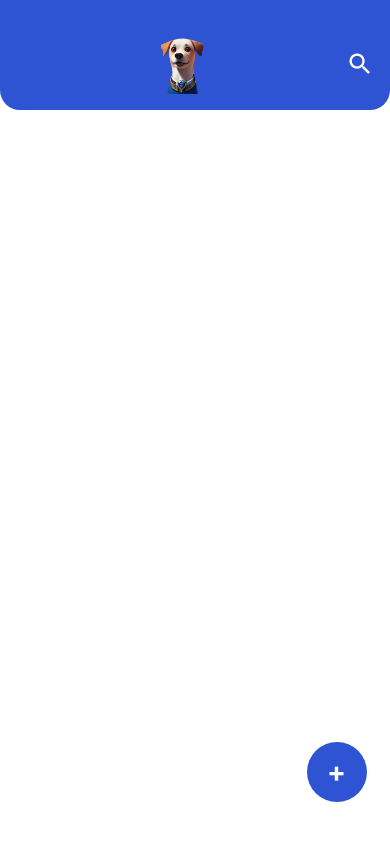
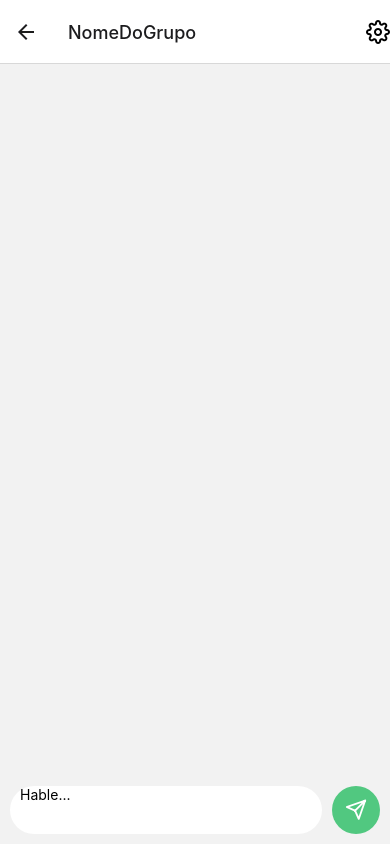
Before and after one commit to RatanabaGroup/RatanabaChat, a React Native app in the folder ratanaba/: screen /Chat in a window 390 px wide. Before the commit this address had no page. Built offline with nearby package versions, Linux system fonts and the light colour scheme.

Commit message:
paginas de chat

```diff
--- a/ratanaba/src/components/ChatConfig/index.js
+++ b/ratanaba/src/components/ChatConfig/index.js
@@ -1,72 +1,72 @@
-// import React from 'react';
-// import { View, Text, StyleSheet, TouchableOpacity, FlatList, Button } from 'react-native';
-// import { SafeAreaView } from 'react-native-safe-area-context';
-// // import auth from '@react-native-firebase/auth';
-// // import firestore from '@react-native-firebase/firestore';
+import React from 'react';
+import { View, Text, StyleSheet, TouchableOpacity, FlatList, Button } from 'react-native';
+import { SafeAreaView } from 'react-native-safe-area-context';
+// import auth from '@react-native-firebase/auth';
+// import firestore from '@react-native-firebase/firestore';
 
-
+export default function ChatConfig() {
 // export default function ChatConfig({ route }) {
-//   // const user = auth().displayName.toJSON();
+  // const user = auth().displayName.toJSON();
 //   const { data, thread } = route.params || {};
 
-//   return (
-//     <SafeAreaView>
-//       <View style={styles.header}>
-//         <Text style={styles.nameText}>Participantes</Text>
-//       </View>
+  return (
+    <SafeAreaView>
+      <View style={styles.header}>
+        <Text style={styles.nameText}>Participantes</Text>
+      </View>
 
-//       <TouchableOpacity >
-//         <View style={styles.row}>
+      <TouchableOpacity >
+        <View style={styles.row}>
 
-//           <View style={styles.content}>
-//             <Text style={styles.contentText}>{user}</Text>
-//           </View>
+          <View style={styles.content}>
+            <Text style={styles.contentText}>nome</Text>
+          </View>
 
-//           <View style={styles.content}>
-//             <Text style={styles.contentText}>cargo</Text>
-//           </View>
+          <View style={styles.content}>
+            <Text style={styles.contentText}>cargo</Text>
+          </View>
 
-//         </View>
+        </View>
 
-//         <View style={styles.bottomBorder} />
+        <View style={styles.bottomBorder} />
 
-//       </TouchableOpacity>
-//     </SafeAreaView>
-//   )
-// }
+      </TouchableOpacity>
+    </SafeAreaView>
+  )
+}
 
-// const styles = StyleSheet.create({
-//   header: {
-//     flexDirection: 'row',
-//     justifyContent: 'center',
-//     marginTop: 50,
-//     marginBottom: 40,
-//   },
-//   nameText: {
-//     fontSize: 24,
-//     fontWeight: 'bold',
-//     color: '#000',
-//     justifyContent: 'center'
-//   },
-//   row: {
-//     paddingHorizontal: 20,
-//     paddingVertical: 12,
-//     flexDirection: 'row',
-//     alignItems: 'center',
-//     justifyContent: 'space-between',
-//     marginVertical: 4,
-//   },
-//   content: {
-//     flexDirection: 'row',
-//   },
-//   contentText: {
-//     color: '#8B8B8B',
-//     fontSize: 16,
-//     marginTop: 2,
-//   },
-//   bottomBorder: {
-//     height: 1,
-//     backgroundColor: '#FFF',
-//     marginHorizontal: 10,
-//   }
-// })
+const styles = StyleSheet.create({
+  header: {
+    flexDirection: 'row',
+    justifyContent: 'center',
+    marginTop: 50,
+    marginBottom: 40,
+  },
+  nameText: {
+    fontSize: 24,
+    fontWeight: 'bold',
+    color: '#000',
+    justifyContent: 'center'
+  },
+  row: {
+    paddingHorizontal: 20,
+    paddingVertical: 12,
+    flexDirection: 'row',
+    alignItems: 'center',
+    justifyContent: 'space-between',
+    marginVertical: 4,
+  },
+  content: {
+    flexDirection: 'row',
+  },
+  contentText: {
+    color: '#8B8B8B',
+    fontSize: 16,
+    marginTop: 2,
+  },
+  bottomBorder: {
+    height: 1,
+    backgroundColor: '#FFF',
+    marginHorizontal: 10,
+  }
+})
--- a/ratanaba/src/components/ChatMessage/index.js
+++ b/ratanaba/src/components/ChatMessage/index.js
@@ -1,134 +1,74 @@
-// import React, { useMemo, useState } from 'react';
-// import { View, Text, StyleSheet, TouchableOpacity, TextInput, Alert } from 'react-native';
-// // import auth from '@react-native-firebase/auth';
-// // import firestore from '@react-native-firebase/firestore';
+import { View, Text, StyleSheet, TouchableOpacity, TextInput, Alert } from 'react-native';
 
-// export default function ChatMessage({ data, thread }) {
-// //   const user = auth().currentUser.toJSON();
-//   const [isEditing, setIsEditing] = useState(false);
-//   const [editedText, setEditedText] = useState(data.text);
+export default function ChatMessage() {
 
-//   const isMyMessage = useMemo(() => {
-//     return data?.user?._id === user.uid
-//   }, [data])
-//   console.log(data);
+  function editMessage() {
+    Alert.alert(
+      "Editar ou deletar?",
+      "Escolha uma opção:",
+      [
+        {
+          text: "Editar",
+          onPress: () => {
+            setIsEditing(true);
+          }
+        },
+        {
+          text: "Deletar",
+          onPress: () => {
+            deleteMessage()
+          }
+        },
+        {
+          text: "Cancelar",
+          style: "cancel"
+        }
+      ]
+    );
+  }
 
-//   function editMessage(id_user, id) {
-//     if (id_user !== user?.uid) return;
+  async function updateMessage() {
+  }
 
+  async function deleteMessage() {
+  }
 
-//     Alert.alert(
-//       "Editar ou deletar?",
-//       "Escolha uma opção:",
-//       [
-//         {
-//           text: "Editar",
-//           onPress: () => {
-//             setIsEditing(true);
-//           }
-//         },
-//         {
-//           text: "Deletar",
-//           onPress: () => {
-//             deleteMessage(id)
-//           }
-//         },
-//         {
-//           text: "Cancelar",
-//           style: "cancel"
-//         }
-//       ]
-//     );
-//   }
+  return (
+    <View style={styles.container}>
+      <TouchableOpacity onPress={() => editMessage()}>
+        <View style={[styles.messageBox, {
+          borderBottomWidth: 1,
+        }
+        ]}
+        >
+          <Text style={styles.name}>displayName</Text>
 
-//   async function updateMessage(documentId) {
-//     // console.log(documentId);
-//     // try {
-//     //   await firestore()
-//     //     .collection('MESSAGE_THREADS')
-//     //     .doc(thread)
-//     //     .collection('MESSAGES')
-//     //     .doc(documentId)
-//     //     .update({
-//     //       text: editedText
-//     //     });
-//     //   setIsEditing(false);
-//     // } catch (error) {
-//     //   console.error('Erro ao atualizar mensagem:', error);
-//     }
-//   }
+          <Text style={styles.message}>mensagem</Text>
 
-//   async function deleteMessage(documentId) {
-//     // try {
-//     //   await firestore()
-//     //     .collection('MESSAGE_THREADS')
-//     //     .doc(thread)
-//     //     .collection('MESSAGES')
-//     //     .doc(documentId)
-//     //     .delete();
-//     // } catch (error) {
-//     //   console.error('Erro ao atualizar mensagem:', error);
-//     // }
-//   }
+          <Text style={styles.hour}>hora</Text>
 
+        </View>
+      </TouchableOpacity>
+    </View>
+  );
 
-//   const handleTextChange = (text) => {
-//     setEditedText(text);
-//   };
+}
 
-//   return (
-//     <View style={styles.container}>
-//       <TouchableOpacity onPress={() => editMessage(data?.user?._id, data?._id)}>
-//         <View style={[styles.messageBox, {
-//           backgroundColor: data.system === true ? 'transparent' : isMyMessage ? '#DCF8C5' : '#FFF',
-//           marginLeft: isMyMessage ? 50 : 0,
-//           marginRight: isMyMessage ? 0 : 50,
-//           borderBottomWidth: 1,
-//           borderBottomColor: data.system === true ? '#000' : 'transparent'
-//         }
-//         ]}
-//         >
-//           {!isMyMessage &&
-//             <Text style={styles.name}>{data?.user?.displayName}</Text>
-//           }
-
-//           {isEditing ? (
-//             <TextInput
-//               value={editedText}
-//               onChangeText={handleTextChange}
-//               onBlur={() => updateMessage(data._id)}
-//               autoFocus
-//             />
-
-//           ) : (
-//             <Text style={styles.message}>{editedText}</Text>
-//           )}
-
-//           <Text style={styles.hour}>
-//             {new Date(data?.createdAt?.nanoseconds * 1000 + data?.createdAt?.seconds).toLocaleTimeString('pt-BR', {timeZone: 'America/Sao_Paulo', hour: '2-digit', minute: '2-digit'})}
-//           </Text>
-
-//         </View>
-//       </TouchableOpacity>
-//     </View>
-//   );
-
-
-// const styles = StyleSheet.create({
-//   container: {
-//     padding: 10,
-//   },
-//   messageBox: {
-//     borderRadius: 5,
-//     padding: 10
-//   },
-//   name: {
-//     color: '#F53745',
-//     fontWeight: 'bold',
-//     marginBottom: 5,
-//   },
-//   hour:{
-//     marginLeft: 280,
-//     fontSize: 10
-//   }
-// });
+const styles = StyleSheet.create({
+  container: {
+    padding: 10,
+  },
+  messageBox: {
+    borderRadius: 5,
+    padding: 10
+  },
+  name: {
+    color: '#F53745',
+    fontWeight: 'bold',
+    marginBottom: 5,
+  },
+  hour:{
+    marginLeft: 280,
+    fontSize: 10
+  }
+});
--- a/ratanaba/src/pages/Chat/index.js
+++ b/ratanaba/src/pages/Chat/index.js
@@ -1,149 +1,150 @@
-// import React, { useState, useEffect } from 'react';
-// import { View, Text, StyleSheet, SafeAreaView, FlatList,
-//         KeyboardAvoidingView, Platform, TextInput, TouchableOpacity } from 'react-native';
+import React, { useState, useEffect } from 'react';
+import { View, Text, StyleSheet, SafeAreaView, FlatList,
+        KeyboardAvoidingView, Platform, TextInput, TouchableOpacity } from 'react-native';
 
-// // import auth from '@react-native-firebase/auth';
-// // import firestore from '@react-native-firebase/firestore';
+// import auth from '@react-native-firebase/auth';
+// import firestore from '@react-native-firebase/firestore';
 
-// import ChatMessage from '../../components/ChatMessage';
+import ChatMessage from '../../components/ChatMessage';
 
-// import Feather from 'react-native-vector-icons/Feather';
+import Feather from 'react-native-vector-icons/Feather';
 
+export default function Chat(){
 // export default function Chat({ route }){
 
 //   const { thread } = route.params;
-//   const [messages, setMessages] = useState([]);
-//   const [input, setInput] = useState('');
+  const [messages, setMessages] = useState([]);
+  const [input, setInput] = useState('');
 
-// //   const user = auth().currentUser.toJSON();
+//   const user = auth().currentUser.toJSON();
 
-// //   useEffect(() => {
-// //     const unsubscribeListener = firestore().collection('MESSAGE_THREADS')
-// //     .doc(thread._id)
-// //     .collection('MESSAGES')
-// //     .orderBy('createdAt', 'desc')
-// //     .onSnapshot( querySnapshot => {
-// //         const messages = querySnapshot.docs.map(doc => {
-// //           const firebaseData = doc.data()
-// //           const data = {
-// //             _id: doc.id,
-// //             text: '',
-// //             createdAt: firestore.FieldValue.serverTimestamp(),
-// //             ...firebaseData
-// //           }
-// //           if(!firebaseData.system){
-// //             data.user = {
-// //               ...firebaseData.user,
-// //               name: firebaseData.user.displayName
-// //             }
-// //           }
-// //           return data;
-// //         })
-// //         setMessages(messages)
-// //     })
-// //     return () => unsubscribeListener()
-// //   }, []);
+//   useEffect(() => {
+//     const unsubscribeListener = firestore().collection('MESSAGE_THREADS')
+//     .doc(thread._id)
+//     .collection('MESSAGES')
+//     .orderBy('createdAt', 'desc')
+//     .onSnapshot( querySnapshot => {
+//         const messages = querySnapshot.docs.map(doc => {
+//           const firebaseData = doc.data()
+//           const data = {
+//             _id: doc.id,
+//             text: '',
+//             createdAt: firestore.FieldValue.serverTimestamp(),
+//             ...firebaseData
+//           }
+//           if(!firebaseData.system){
+//             data.user = {
+//               ...firebaseData.user,
+//               name: firebaseData.user.displayName
+//             }
+//           }
+//           return data;
+//         })
+//         setMessages(messages)
+//     })
+//     return () => unsubscribeListener()
+//   }, []);
 
-//   async function handleSend(){
-//     if(input === '') return;
+  async function handleSend(){
+    if(input === '') return;
 
-//     // await firestore()
-//     // .collection('MESSAGE_THREADS')
-//     // .doc(thread._id)
-//     // .collection('MESSAGES')
-//     // .add({
-//     //   text: input,
-//     //   createdAt: firestore.FieldValue.serverTimestamp(),
-//     //   user: {
-//     //     _id: user.uid,
-//     //     displayName: user.displayName
-//     //   }
-//     // })
+    // await firestore()
+    // .collection('MESSAGE_THREADS')
+    // .doc(thread._id)
+    // .collection('MESSAGES')
+    // .add({
+    //   text: input,
+    //   createdAt: firestore.FieldValue.serverTimestamp(),
+    //   user: {
+    //     _id: user.uid,
+    //     displayName: user.displayName
+    //   }
+    // })
 
-//     // await firestore()
-//     // .collection('MESSAGE_THREADS')
-//     // .doc(thread._id)
-//     // .set( {
-//     //     lastMessage: {
-//     //       text: input,
-//     //       createdAt: firestore.FieldValue.serverTimestamp(),
-//     //     }
-//     //   }, { merge: true }
-//     // )
-//     // setInput('');
-//   }
+    // await firestore()
+    // .collection('MESSAGE_THREADS')
+    // .doc(thread._id)
+    // .set( {
+    //     lastMessage: {
+    //       text: input,
+    //       createdAt: firestore.FieldValue.serverTimestamp(),
+    //     }
+    //   }, { merge: true }
+    // )
+    // setInput('');
+  }
 
-//   return (
-//     <SafeAreaView style={styles.container}>
-//       <FlatList
-//         style={{ width: '100%'}}
-//         data={messages}
-//         keyExtractor={ item => item._id}
-//         renderItem={ ({item}) => <ChatMessage data={item} thread={thread?._id}/>  }
-//         inverted={true}
-//       />
+  return (
+    <SafeAreaView style={styles.container}>
+      <FlatList
+        style={{ width: '100%'}}
+        data={messages}
+        keyExtractor={ item => item._id}
+        renderItem={ ({item}) => <ChatMessage data={item} thread={thread?._id}/>  }
+        inverted={true}
+      />
 
-//       <KeyboardAvoidingView
-//         behavior={Platform.OS === 'ios' ? "padding" : 'height'}
-//         style={{ width: '100%'}}
-//         keyboardVerticalOffset={-100}
-//       >
-//         <View style={styles.containerInput}>
+      <KeyboardAvoidingView
+        behavior={Platform.OS === 'ios' ? "padding" : 'height'}
+        style={{ width: '100%'}}
+        keyboardVerticalOffset={-100}
+      >
+        <View style={styles.containerInput}>
 
-//           <View style={styles.mainContainerInput}>
-//             <TextInput
-//               placeholder="Hable..."
-//               style={styles.textInput}
-//               value={input}
-//               onChangeText={ (text) => setInput(text) }
-//               multiline={true}
-//               autoCorrect={false}
-//             />
-//           </View>
+          <View style={styles.mainContainerInput}>
+            <TextInput
+              placeholder="Hable..."
+              style={styles.textInput}
+              value={input}
+              onChangeText={ (text) => setInput(text) }
+              multiline={true}
+              autoCorrect={false}
+            />
+          </View>
 
-//           <TouchableOpacity onPress={handleSend}>
-//             <View style={styles.buttonContainer}>
-//               <Feather name="send" size={22} color="#FFF"/>
-//             </View>
-//           </TouchableOpacity>
+          <TouchableOpacity onPress={handleSend}>
+            <View style={styles.buttonContainer}>
+              <Feather name="send" size={22} color="#FFF"/>
+            </View>
+          </TouchableOpacity>
 
-//         </View>
-//       </KeyboardAvoidingView>
-//     </SafeAreaView>
-//   );
-// }
+        </View>
+      </KeyboardAvoidingView>
+    </SafeAreaView>
+  );
+}
 
-// const styles = StyleSheet.create({
-//   container:{
-//     flex:1,
-//     justifyContent: 'center',
-//     alignItems: 'center'
-//   },
-//   containerInput:{
-//     flexDirection: 'row',
-//     margin: 10,
-//     alignItems: 'flex-end'
-//   },
-//   mainContainerInput:{
-//     flexDirection: 'row',
-//     alignItems: 'center',
-//     backgroundColor: '#FFF',
-//     flex:1,
-//     borderRadius: 25,
-//     marginRight: 10,
-//   },
-//   textInput:{
-//     flex:1,
-//     marginHorizontal: 10,
-//     maxHeight: 130,
-//     minHeight: 48,
-//   },
-//   buttonContainer:{
-//     backgroundColor: '#51c880',
-//     height: 48,
-//     width: 48,
-//     alignItems: 'center',
-//     justifyContent: 'center',
-//     borderRadius: 25,
-//   }
-// })
+const styles = StyleSheet.create({
+  container:{
+    flex:1,
+    justifyContent: 'center',
+    alignItems: 'center'
+  },
+  containerInput:{
+    flexDirection: 'row',
+    margin: 10,
+    alignItems: 'flex-end'
+  },
+  mainContainerInput:{
+    flexDirection: 'row',
+    alignItems: 'center',
+    backgroundColor: '#FFF',
+    flex:1,
+    borderRadius: 25,
+    marginRight: 10,
+  },
+  textInput:{
+    flex:1,
+    marginHorizontal: 10,
+    maxHeight: 130,
+    minHeight: 48,
+  },
+  buttonContainer:{
+    backgroundColor: '#51c880',
+    height: 48,
+    width: 48,
+    alignItems: 'center',
+    justifyContent: 'center',
+    borderRadius: 25,
+  }
+})
--- a/ratanaba/src/routes/app.routes.js
+++ b/ratanaba/src/routes/app.routes.js
@@ -30,11 +30,12 @@ export default function AppRoutes() {
         }}
       />
 
-      {/* <AppStack.Screen
+      <AppStack.Screen
         name="Chat"
         component={Chat}
         options={({ route, navigation }) => ({
-          title: route.params.thread.name,
+          // title: route.params.thread.name,
+          title: "NomeDoGrupo",
           headerRight: () => (
             <TouchableOpacity
               onPress={() => {
@@ -54,7 +55,7 @@ export default function AppRoutes() {
         options={{
           title: "Dados da conversa"
         }}
-      /> */}
+      />
 
       <AppStack.Screen
         name="Search"
```
